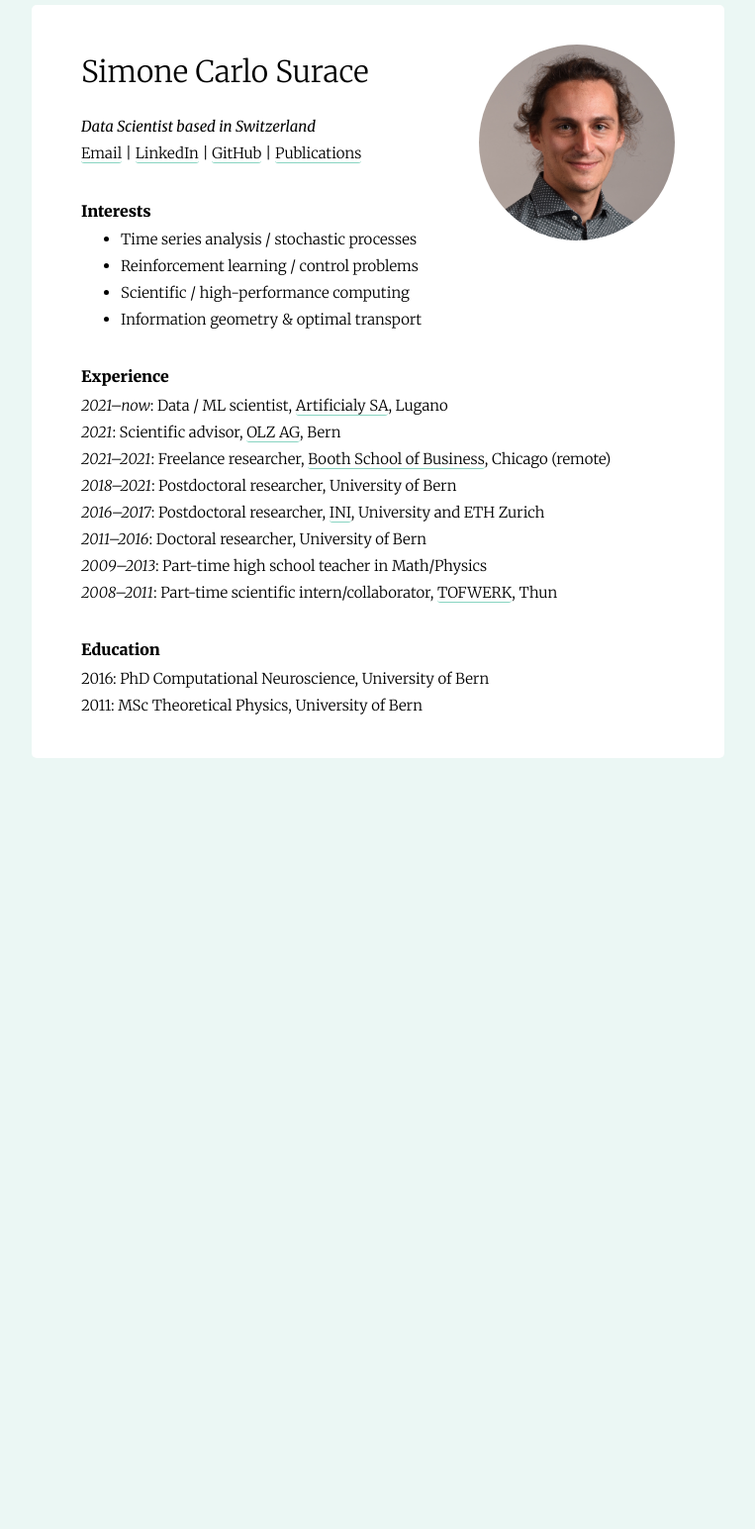
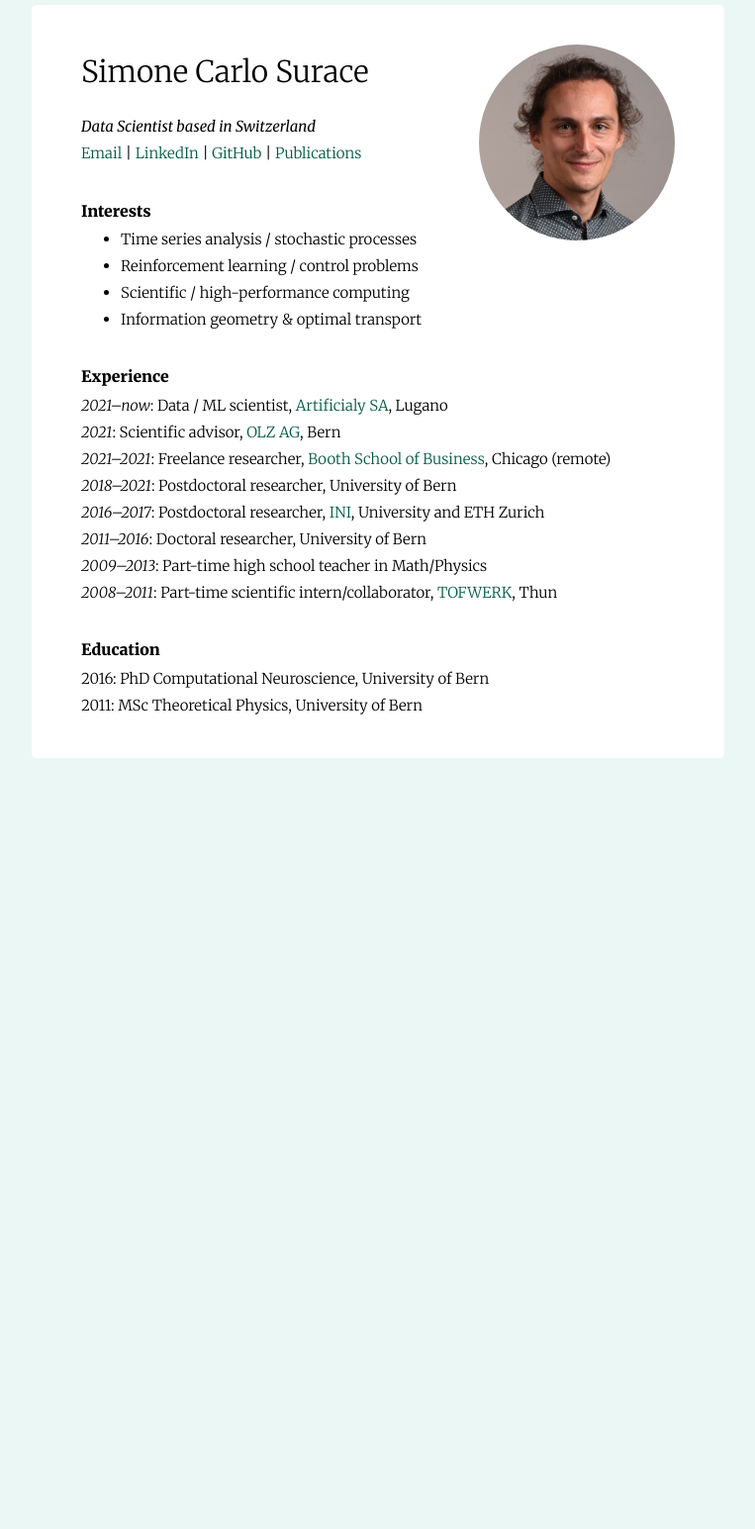
Before and after one commit to simsurace/simsurace.github.io, a Jekyll site: the page built from index.md, in a window 1280 px wide. Shown: the whole page at 99% size, without its empty margins (258-1021 px from the left). Built offline with Jekyll 4.4.1, drawn with Linux system fonts in a browser that asks for light colours.

Commit message:
Change hyperlink style

```diff
--- a/styles/site.css
+++ b/styles/site.css
@@ -64,14 +64,12 @@ hr {
 }
 
 a {
-  color: inherit;
+  color: rgb(0, 90, 68);
   text-decoration: inherit;
-  font-weight: lighter;
-  border-bottom: solid 1px rgb(136, 212, 193);
-  border-radius: 3px;
+  font-weight: inherit;
 }
 a:hover {
-  border-color: rgb(3, 165, 124);
+  color: rgb(31, 184, 145);
 }
 
 .desc {
```
